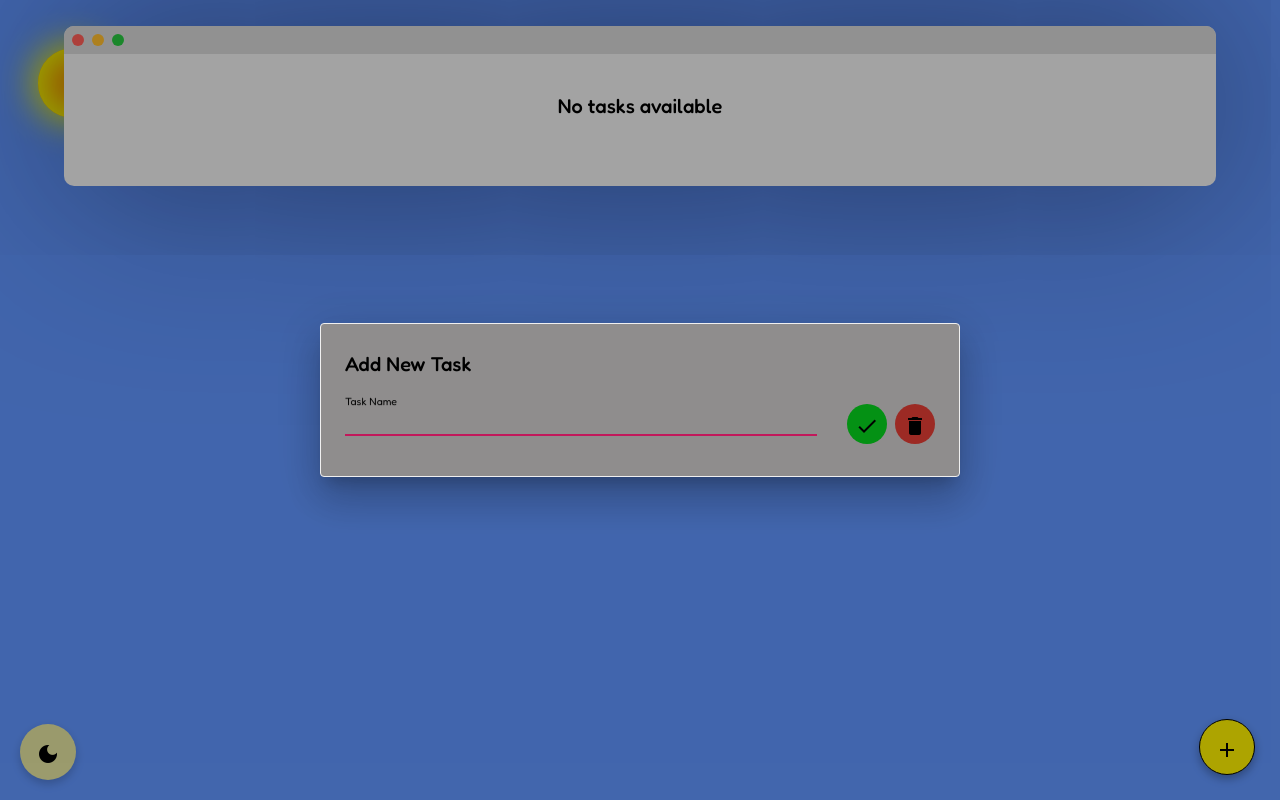
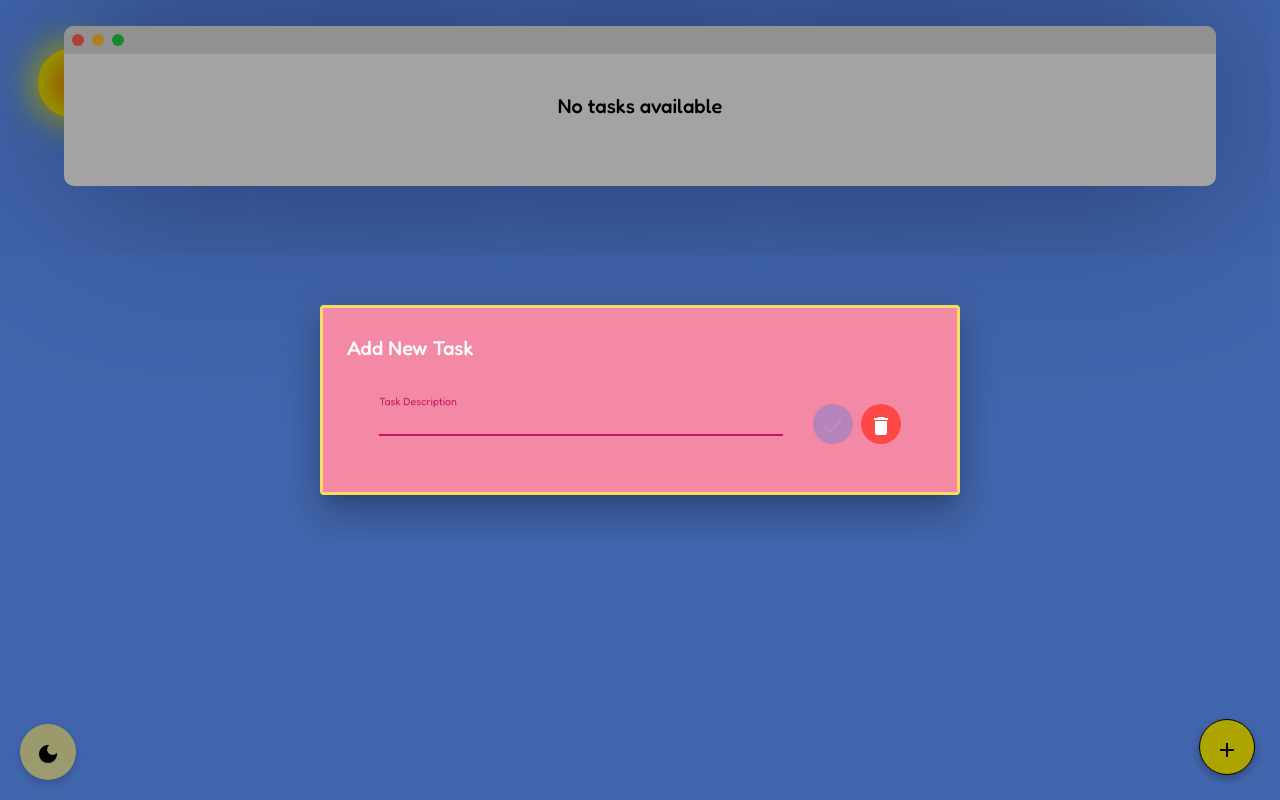
Before and after one commit to luischoma/angular-todo, an Angular app: page / in a window 1280 px wide. Both pictures are taken after a click on the button "add". Shown: the top 800 px of the page. Built offline with nearby package versions, Linux system fonts and the light colour scheme.

Commit message:
style: Task dialog style fixes

```diff
--- a/src/app/tasks/components/task-dialog/task-dialog.component.html
+++ b/src/app/tasks/components/task-dialog/task-dialog.component.html
@@ -2,8 +2,8 @@
 
 <mat-dialog-content class="dialog-content">
   <div class="input-container">
-    <mat-form-field class="full-width" style="color: black">
-      <mat-label style="color: black">Task Name</mat-label>
+    <mat-form-field class="full-width">
+      <mat-label>Task Description</mat-label>
       <textarea
         matInput
         cdkTextareaAutosize
@@ -16,7 +16,7 @@
 
     <div class="button-group">
       <button
-        style="color: black"
+        class="save-btn"
         mat-icon-button
         class="save-btn"
         (click)="onConfirm()"
@@ -25,7 +25,7 @@
         <mat-icon>check</mat-icon>
       </button>
       <button mat-icon-button class="cancel-btn" (click)="onCancel()">
-        <mat-icon style="color: black">delete</mat-icon>
+        <mat-icon>delete</mat-icon>
       </button>
     </div>
   </div>
--- a/src/app/tasks/components/task-dialog/task-dialog.component.scss
+++ b/src/app/tasks/components/task-dialog/task-dialog.component.scss
@@ -1,10 +1,19 @@
+@import "breakpoints";
 @import "/src/styles/action-buttons";
 
 .input-container {
   display: flex;
-  align-items: center;
+  flex-direction: column;
+  align-items: flex-end;
+  width: 100%;
   gap: 30px;
-  width: 100%;
+
+  @media (min-width: $breakpoint-tablet) {
+    flex-direction: row;
+    display: flex;
+    align-items: center;
+    padding: 16px 32px;
+  }
 }
 
 .full-width {
@@ -23,10 +32,17 @@
 
 .save-btn {
   @extend .round-button;
-  background-color: var(--success-color);
+  background-color: var(--add-task-btn-color);
+
+  &:disabled,
+  &[disabled] {
+    opacity: 0.3;
+    cursor: not-allowed;
+    box-shadow: none;
+  }
 }
 
 .cancel-btn {
   @extend .round-button;
-  background-color: var(--warn-color);
+  background-color: var(--cancel-add-task-btn-color);
 }
--- a/src/styles.scss
+++ b/src/styles.scss
@@ -45,8 +45,8 @@ body {
 }
 
 .mat-dialog-container {
-  border: 1px solid var(--cloud-accent-color);
-  color: var(--text-color);
+  border: 3px solid var(--cloud-accent-color);
+  color: var(--cloud-text-color);
   padding: 24px;
   background-color: var(--cloud-bg-color);
 }
@@ -57,8 +57,6 @@ body {
   --background-color: #6196ff;
   --accent: #fff200;
   --accent-contrast: #000000;
-  --success-color: #049114;
-  --warn-color: #9c2a24;
 
   /* Window (mac-like) container component */
   --window-shadow: 0 0 200px rgba(0, 0, 20, 0.5);
@@ -85,8 +83,11 @@ body {
   --moon-transition: transform 1s ease-out, opacity 1s ease-in-out;
 
   /* Cloud color */
-  --cloud-bg-color: #8f8d8d;
-  --cloud-accent-color: #f0f0f0;
+  --cloud-bg-color: #f389a4;
+  --cloud-accent-color: #f7dc64;
+  --add-task-btn-color: #2d78f0;
+  --cancel-add-task-btn-color: #fe4848;
+  --cloud-text-color: #fff;
 
   /* Complete task button */
   --complete-toggle-bg: #94d86a;
@@ -103,8 +104,6 @@ body {
   --background-color: #051e4f;
   --accent: #fff200;
   --accent-contrast: #000000;
-  --success-color: #2f6b3d;
-  --warn-color: #ff5f57;
 
   /* Window (mac-like) container component */
   --window-shadow: 0 0 100px rgba(156, 149, 149, 0.3);
@@ -134,6 +133,14 @@ body {
   --complete-toggle-bg: #94d86a;
   --complete-toggle-icon: #000;
 
+  /* Cloud colors */
+  /* Cloud color */
+  --cloud-bg-color: #232323;
+  --cloud-accent-color: #fff7f7;
+  --add-task-btn-color: #0066aa;
+  --cancel-add-task-btn-color: #bb2323;
+  --cloud-text-color: #f7f7f7;
+
   /* Delete task button */
   --delete-toggle-bg: #ea6d6d;
   --delete-toggle-icon: #000;
```
